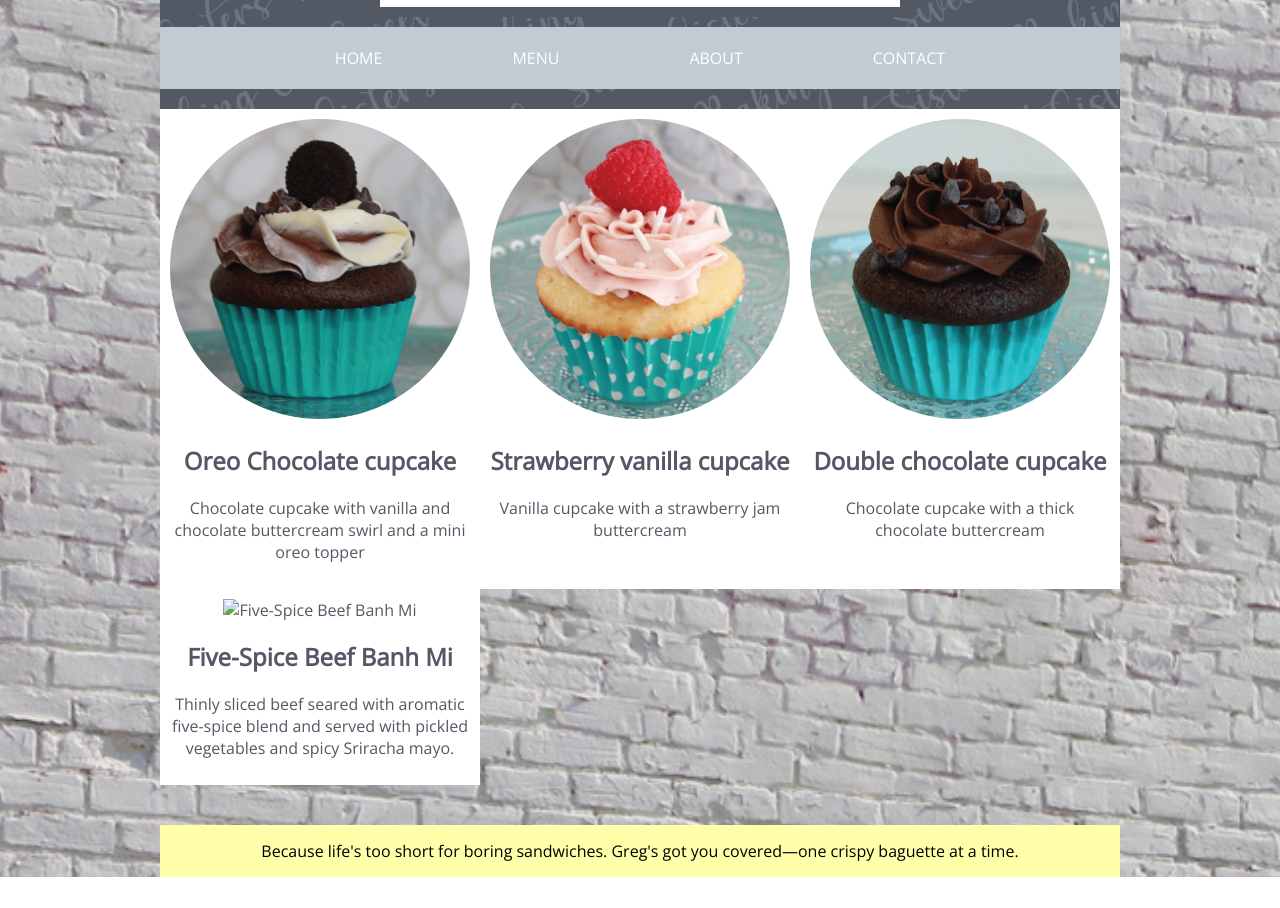
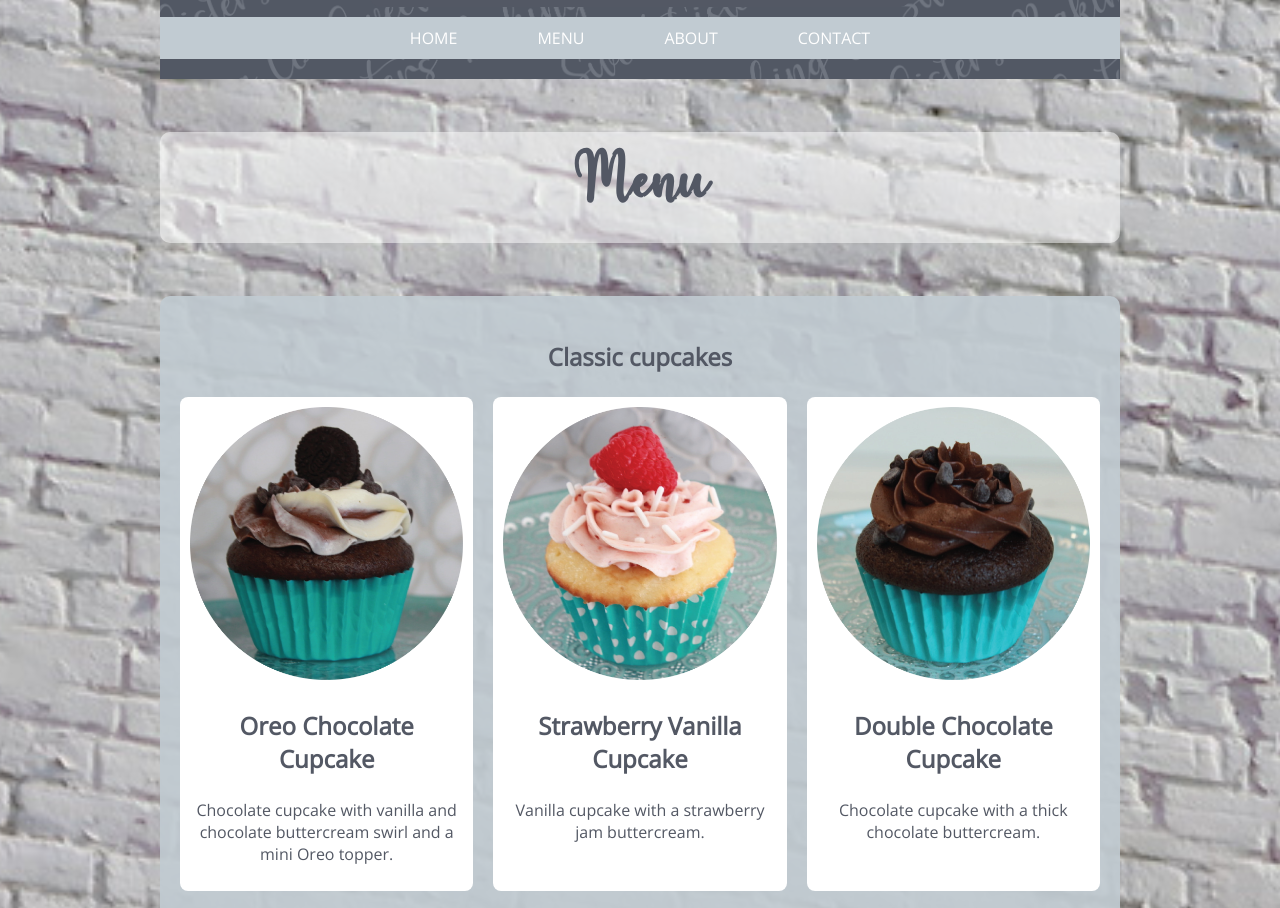
Before and after one commit to lilbean050806-byte/menu.html, a plain HTML site: page index.html in a window 1280 px wide. Shown: the part 551-1459 px from the top of the page. Before the commit the page ends 1428 px from the top, so only its background shows below. Drawn offline with nearby package versions, Linux system fonts and the light colour scheme.

Commit message:
everything

```diff
--- a/index.html
+++ b/index.html
@@ -7,7 +7,16 @@
 <link rel="preconnect" href="https://fonts.gstatic.com" crossorigin>
 <link href="https://fonts.googleapis.com/css2?family=Open+Sans:wght@400&family=Oswald:wght@500&family=Raleway:wght@400&display=swap" rel="stylesheet">
 
+
 <style>
+@font-face {
+  font-family: 'Hello';
+  src: url('Hello.otf');
+
+  font-weight: normal;
+  font-style: normal;
+}
+
 body {
   font-family: "Open Sans", sans-serif;
   font-size: 16px;
@@ -18,53 +27,28 @@ body {
   background-position: center;
 }
 
+
 h1 {
-  font-family: "Oswald", sans-serif;
+   font-size: 64px;
+  font-family: "Hello", sans-serif;
   text-align: center;
+  color: #535864;
 }
-
-ul {
-  list-style-type: none;
-  margin: 30;
-  padding: 0;
-  display: flex;
-  justify-content: center;
-  gap: 100px;
-}
-
-nav ul li a {
-  text-decoration: none;
-  color: #fff;
-
-
-}
-  .navli-container {
-  width: 920px;
-  background-color: #C1CBD2;
-  margin: 0px auto;
-  padding: 20px;
-  }
-
-nav ul li a:hover {
-  background-color: #fff;
-  color: #C1CBD2;
+  h2 {
+  font-size: 64px;
+  font-family: "Hello", sans-serif;
+  text-align: center;
+  color: #535864;
+  background-color: rgba(255, 255, 255, 0.5);
   border-radius: 10px;
+  padding: 15px;
 
   }
 
-.logo-container {
-  width: 500px;
-  margin: 10px auto;
-  padding: 10px;
-  border: 10px solid #535864;
-  border-radius: 10px;
-  background-color: #fff;
-}
-
-.logo-container img {
-  width: 100%;
-  height: auto;
-  display: block;
+  h3 {
+    font-size: 24px;
+    text-align: center;
+  color: #535864;
   }
 
 .nav-container {
@@ -79,44 +63,95 @@ nav ul li a:hover {
   background-repeat: no-repeat;
 }
 
+.logo-container {
+  width: 500px;
+  margin: 0 auto 10px auto;
+  padding: 10px;
+  border: 10px solid #535864;
+  border-radius: 10px;
+  background-color: #fff;
+}
 
-.nav-container ul li a {
+.logo-container img {
+  width: 100%;
+  height: auto;
+  display: block;
+}
+
+.navli-container {
+  display: flex;
+  justify-content: center;
+  gap: 50px;
+  list-style-type: none;
+  margin: 0;
+  padding: 10px 0;
+  background-color: #C1CBD2;
+
+}
+
+.navli-container li a {
+  text-decoration: none;
+  color: #fff;
   padding: 10px 15px;
   border-radius: 6px;
+
 }
+
+.navli-container li a:hover {
+  background-color: #fff;
+  color: #535864;
+}
+
+
+.menucontainer {
+  background-color: rgba(193, 203, 210, 0.9);
+  padding: 20px;
+  margin: 40px 0;
+  border-radius: 10px;
+}
+
+
+
 
 .container {
   display: grid;
   grid-template-columns: repeat(3, 1fr);
-  gap: 0px;
-  padding: 0px;
-  margin-bottom: 40px;
+  gap: 20px;
+  margin-top: 20px;
 }
 
 .container div {
   background-color: #fff;
+  color: #535864;
   padding: 10px;
-  color: #535864;
   text-align: center;
+  border-radius: 8px;
 }
 
 .container img {
   width: 100%;
   height: auto;
+  border-radius: 5px;
 }
 
-
+/* Footer */
 footer {
   text-align: center;
-  background-color: #ffa;
-  color: black;
-  padding: 15px;
-  margin-top: 40px;
+  color: #fff;
+  padding: 40px;
+  margin-top: 50px;
+  border-radius: 10px;
+  background-color: #535864;
+  background-image: url("Title.png");
+  background-size: cover;
+  background-position: center;
+  background-repeat: no-repeat;
 }
 </style>
 </head>
 
 <body>
+
 
 <nav class="nav-container">
   <div class="logo-container">
@@ -124,40 +159,60 @@ footer {
   </div>
 
   <ul class="navli-container">
-    <li><a href=" https://lilbean050806-byte.github.io/Week6/">HOME</a></li>
+    <li><a href="https://lilbean050806-byte.github.io/Week6/">HOME</a></li>
     <li><a href="https://lilbean050806-byte.github.io/menu.html/">MENU</a></li>
-    <li><a href=" https://lilbean050806-byte.github.io/ABout/ ">ABOUT</a></li>
-    <li><a href=" https://lilbean050806-byte.github.io/Contact/">CONTACT</a></li>
+    <li><a href="https://lilbean050806-byte.github.io/ABout/">ABOUT</a></li>
+    <li><a href="https://lilbean050806-byte.github.io/Contact/">CONTACT</a></li>
   </ul>
 </nav>
 
+<!-- Menu Section -->
+   <h2>Menu</h2>
+<div class="menucontainer">
+
+  <h3>Classic cupcakes</h3>
   <div class="container">
     <div>
       <img src="Oreo.png" alt="OreoCupcake">
-    <h2>Oreo Chocolate cupcake</h2>
-    <p>Chocolate cupcake with vanilla and chocolate buttercream swirl and a mini  oreo topper</p>
+      <h3>Oreo Chocolate Cupcake</h3>
+      <p>Chocolate cupcake with vanilla and chocolate buttercream swirl and a mini Oreo topper.</p>
     </div>
 
     <div>
-    <img src="Strawberry.png" alt="Strawberry cupcake">
-    <h2>Strawberry vanilla cupcake</h2>
-    <p>Vanilla cupcake with a strawberry jam buttercream</p>
+      <img src="Strawberry.png" alt="Strawberry Cupcake">
+      <h3>Strawberry Vanilla Cupcake</h3>
+      <p>Vanilla cupcake with a strawberry jam buttercream.</p>
     </div>
 
     <div>
-    <img src="Choc.png" alt="Chocolatecupcake">
-    <h2>Double chocolate cupcake</h2>
-    <p>Chocolate cupcake with a thick chocolate buttercream</p>
+      <img src="Choc.png" alt="Chocolate Cupcake">
+      <h3>Double Chocolate Cupcake</h3>
+      <p>Chocolate cupcake with a thick chocolate buttercream.</p>
     </div>
 
     <div>
-    <img src="banh-mi.jpg" alt="Five-Spice Beef Banh Mi">
-    <h2>Five-Spice Beef Banh Mi</h2>
-    <p>Thinly sliced beef seared with aromatic five-spice blend and served with pickled vegetables and spicy Sriracha mayo.</p>
+      <img src="VANILLA.png" alt="Vanilla Cupcake">
+      <h3>The Classic</h3>
+      <p>Vanilla buttercream on a chocolate or vanilla cupcake.</p>
+    </div>
+
+    <div>
+      <img src="VANILLA.png" alt="Vanilla Cupcake">
+      <h3>The Classic</h3>
+      <p>Vanilla buttercream on a chocolate or vanilla cupcake.</p>
+    </div>
+
+    <div>
+      <img src="VANILLA.png" alt="Vanilla Cupcake">
+      <h3>The Classic</h3>
+      <p>Vanilla buttercream on a chocolate or vanilla cupcake.</p>
     </div>
   </div>
+</div>
+
+
 <footer>
-  Because life's too short for boring sandwiches. Greg's got you covered—one crispy baguette at a time.
+  &copy; 2025 Sweet Sisters Baking Co.
 </footer>
 
 </body>
```
Lines whose indentation alone changed are shown as unchanged.
